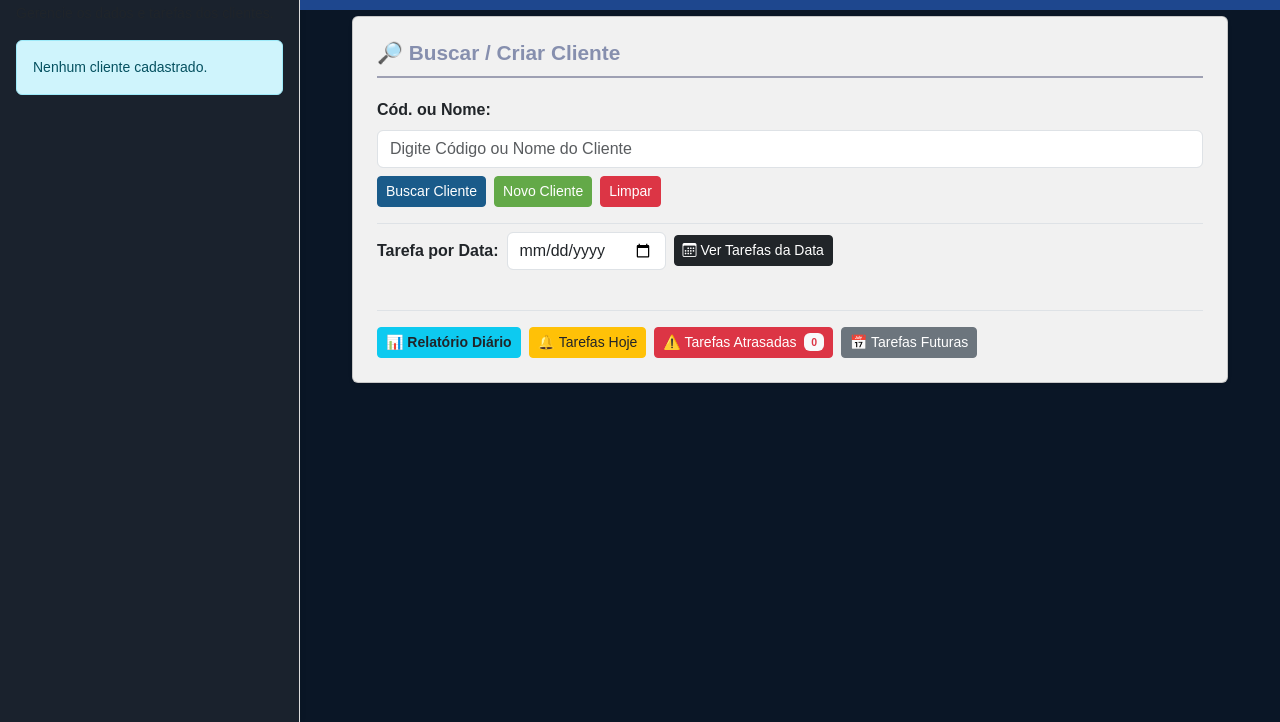
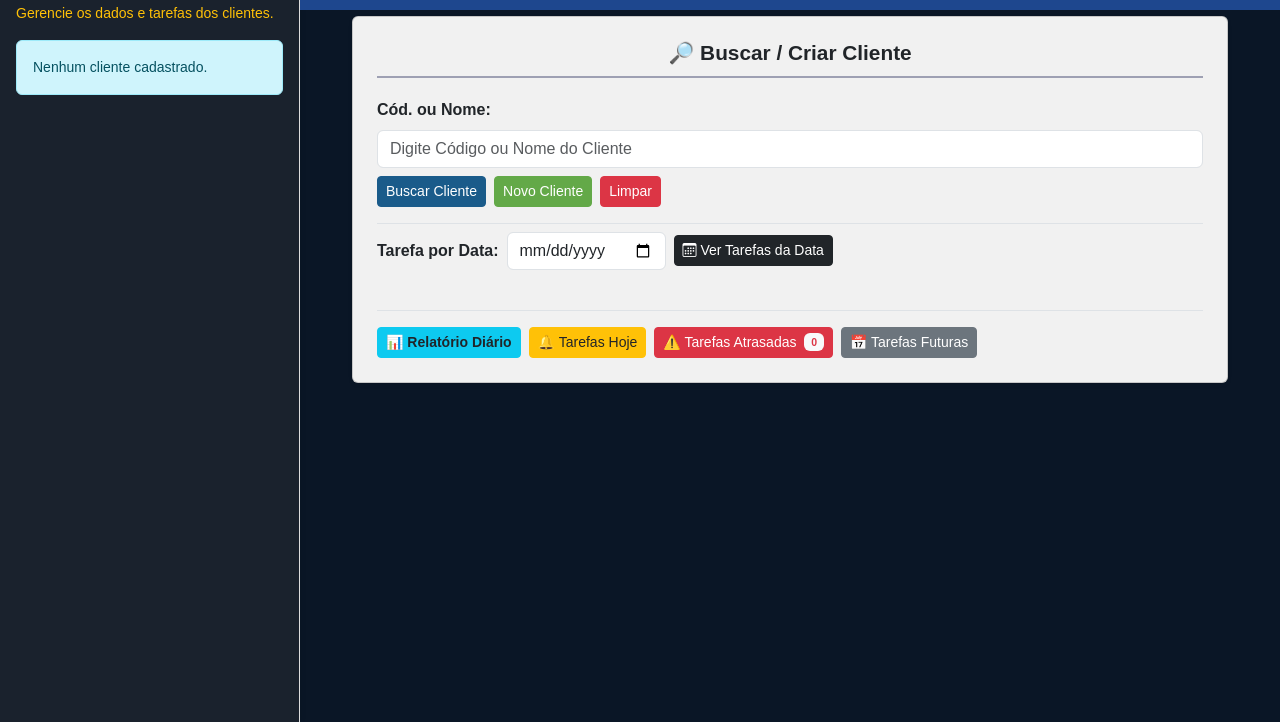
Before and after one commit to Kacme-Dev/AgendaCliente, a plain HTML site: page index.html in a window 1280 px wide. Shown: the part 78-800 px from the top of the page. Drawn offline with nearby package versions, Linux system fonts and the light colour scheme.

Commit message:
Add files via upload

```diff
--- a/index.html
+++ b/index.html
@@ -13,7 +13,7 @@
 
     <div class="client-list-sidebar">
         <h3 class="section-title">Clientes Cadastrados</h3>
-        <p class="small text-muted mb-3">Gerencie os dados e tarefas dos clientes.</p>
+        <p class="small text-warning mb-3">Gerencie os dados e tarefas dos clientes.</p>
         <div id="client-list-output" class="d-flex flex-column gap-2">
             <p class="text-center text-secondary small">Carregando clientes...</p>
         </div>
@@ -26,7 +26,7 @@
     <main class="container main-content my-4">
 
         <section id="search-container" class="card p-4 shadow-sm">
-            <h2 class="section-title">🔎 Buscar / Criar Cliente</h2>
+            <h2 class="section-title text-dark text-center">🔎 Buscar / Criar Cliente</h2>
 
             <div class="d-flex flex-wrap gap-2 align-items-center mb-3">
                 <label for="search-input" class="form-label mb-0 fw-bold">Cód. ou Nome:</label>
```
